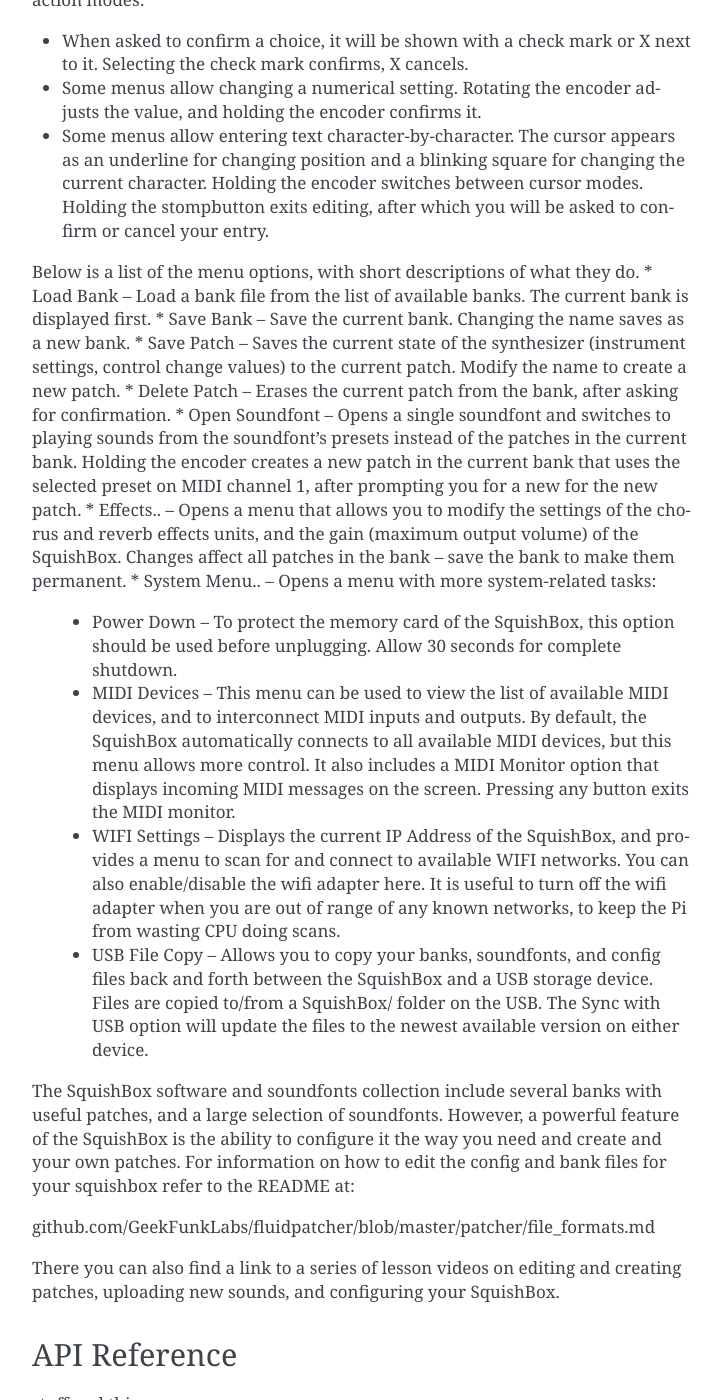
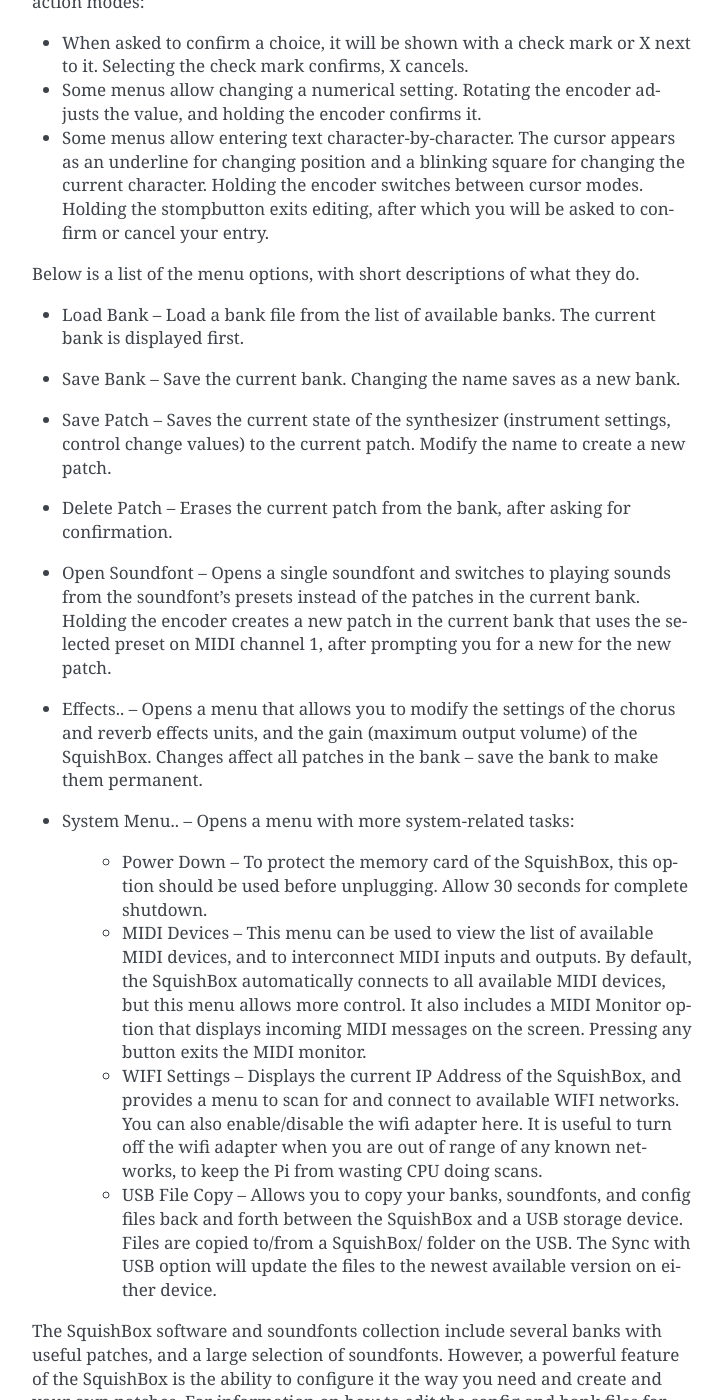
Before and after one commit to GeekFunkLabs/squishbox, a Sphinx documentation site: the page built from docs/software.rst, in a window 1280 px wide and 1400 px high, scrolled down 3122 px. Shown: the whole window, without its empty margins (388-1111 px from the left). Built offline with Sphinx 7.4.7, drawn with Linux system fonts in a browser that asks for light colours.

```diff
--- a/docs/software.rst
+++ b/docs/software.rst
@@ -18,7 +18,7 @@ This will download and run an install script that will query you for options, th
    Once this is complete, run this script again to continue setup.
    Reboot? ([y]/n)
 
-Respond `y` to reboot, then enter the above command again. The script will now query you for install options. You can just press enter for each option to choose the defaults (enclosed in square brackets) to install everything, but here is an explanation of each of the options. ::
+Respond ``y`` to reboot, then enter the above command again. The script will now query you for install options. You can just press enter for each option to choose the defaults (enclosed in square brackets) to install everything, but here is an explanation of each of the options. ::
 
    What are you setting up?
    1. SquishBox
@@ -89,6 +89,7 @@ Some menus have specific interaction modes:
 * Some menus allow entering text character-by-character. The cursor appears as an underline for changing position and a blinking square for changing the current character. Holding the encoder switches between cursor modes. Holding the stompbutton exits editing, after which you will be asked to confirm or cancel your entry.
 
 Below is a list of the menu options, with short descriptions of what they do.
+
 * Load Bank – Load a bank file from the list of available banks. The current bank is displayed first.
 * Save Bank – Save the current bank. Changing the name saves as a new bank.
 * Save Patch – Saves the current state of the synthesizer (instrument settings, control change values) to the current patch. Modify the name to create a new patch.
```
